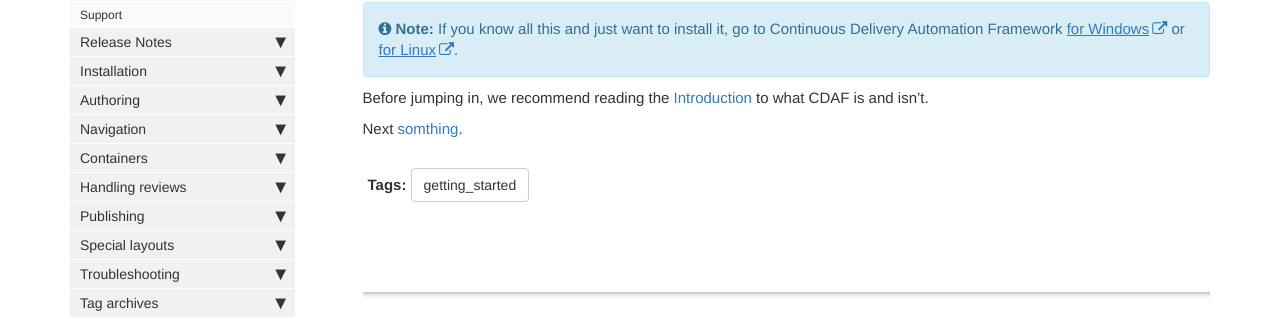
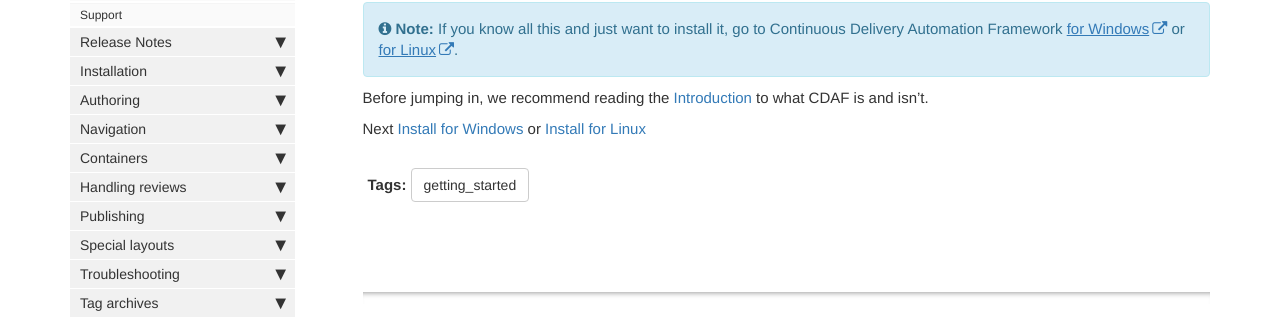
Before and after one commit to cdaf/docs.cdaf.io, a Jekyll site: the page built from index.md, in a window 1280 px wide. Shown: the part 231-550 px from the top of the page. Built offline with Jekyll 4.4.1, drawn with Linux system fonts in a browser that asks for light colours; comment, search, counter and statistics services are not loaded.

Commit message:
Initial navigation to install

```diff
--- a/index.md
+++ b/index.md
@@ -11,6 +11,6 @@ summary: What CDAF is and what it is not.
 
 Before jumping in, we recommend reading the [Introduction][mydoc_introduction] to what CDAF is and isn't.
 
-Next [somthing][mydoc_introduction].
+Next [Install for Windows][mydoc_install_cdaf_on_windows] or [Install for Linux][mydoc_install_cdaf_on_linux]
 
 {% include links.html %}
```
Also changed, not shown: pages/mydoc/mydoc_install_cdaf_on_linux.md (line endings or trailing spaces).
